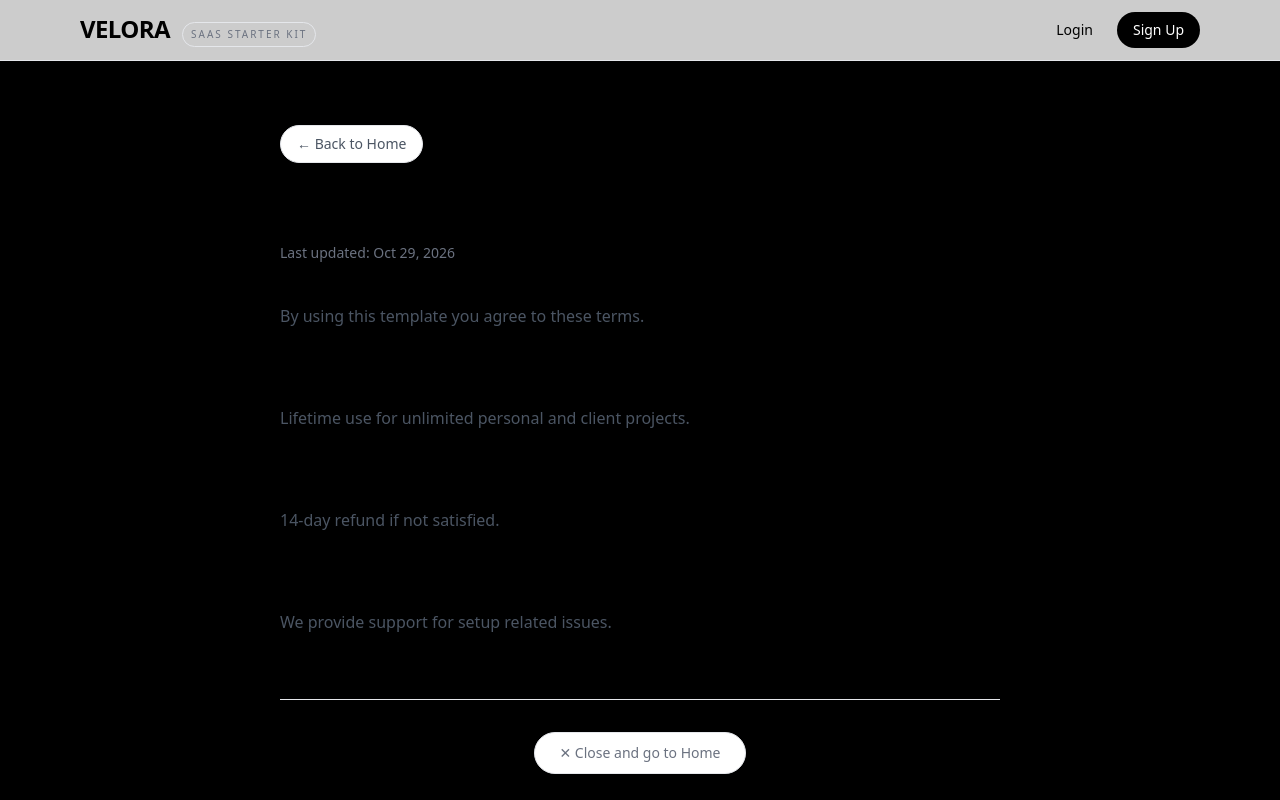
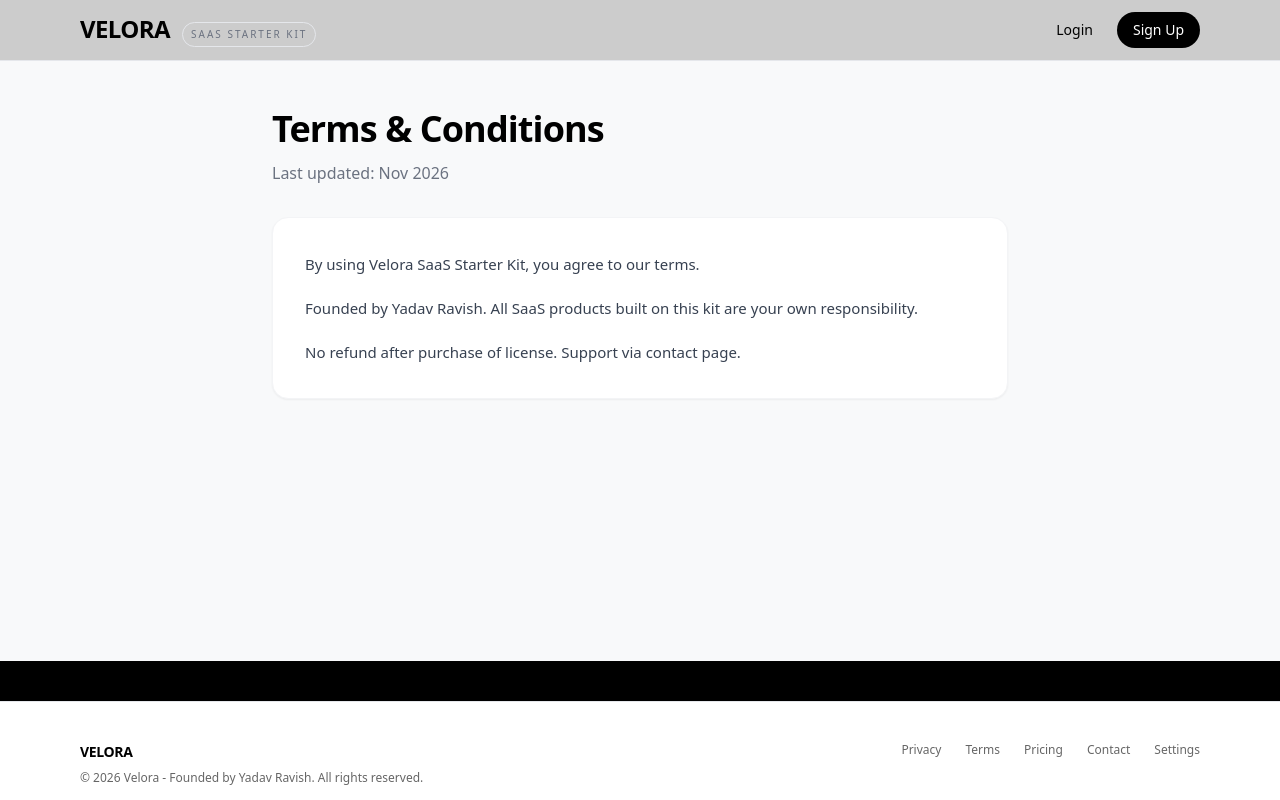
Before and after one commit to Ravs10/saas-starter-kit, a Next.js app: page /terms in a window 1280 px wide. Shown: the top 800 px of the page. Built offline with nearby package versions, Linux system fonts and the light colour scheme.

Commit message:
Refactor Terms component to TermsPage with new layout

```diff
--- a/app/terms/page.tsx
+++ b/app/terms/page.tsx
@@ -1,37 +1,14 @@
-import Link from "next/link"
-
-export default function Terms() {
+export default function TermsPage() {
   return (
-    <div className="max-w-3xl mx-auto px-6 py-16">
-      {/* Top Back Button */}
-      <Link
-        href="/"
-        className="inline-flex items-center gap-2 text-sm font-medium text-gray-600 hover:text-black mb-8 border px-4 py-2 rounded-full bg-white"
-      >
-        ← Back to Home
-      </Link>
-
-      <h1 className="text-4xl font-bold">Terms of Service</h1>
-      <p className="text-sm text-gray-500 mt-2">Last updated: Oct 29, 2026</p>
-
-      <div className="mt-10 space-y-6 text-gray-600 leading-relaxed">
-        <p>By using this template you agree to these terms.</p>
-
-        <h2 className="text-xl font-semibold text-black mt-8">1. License</h2>
-        <p>Lifetime use for unlimited personal and client projects.</p>
-
-        <h2 className="text-xl font-semibold text-black">2. Refund</h2>
-        <p>14-day refund if not satisfied.</p>
-
-        <h2 className="text-xl font-semibold text-black">3. Support</h2>
-        <p>We provide support for setup related issues.</p>
-      </div>
-
-      {/* Bottom Close Button */}
-      <div className="mt-16 pt-8 border-t border-gray-200 text-center">
-        <Link href="/" className="inline-flex items-center gap-2 text-sm text-gray-500 hover:text-black bg-white px-6 py-2.5 rounded-full border">
-          ✕ Close and go to Home
-        </Link>
+    <div className="min-h-[calc(100vh-200px)] bg-[#F8F9FA] text-black">
+      <div className="max-w-3xl mx-auto px-4 py-12">
+        <h1 className="text-4xl font-black tracking-tight">Terms & Conditions</h1>
+        <p className="text-gray-500 mt-3">Last updated: Nov 2026</p>
+        <div className="mt-8 bg-white p-8 rounded-2xl border border-gray-100 shadow-sm space-y-4 text-[15px] leading-7 text-gray-700">
+          <p>By using Velora SaaS Starter Kit, you agree to our terms.</p>
+          <p>Founded by Yadav Ravish. All SaaS products built on this kit are your own responsibility.</p>
+          <p>No refund after purchase of license. Support via contact page.</p>
+        </div>
       </div>
     </div>
   )
```
